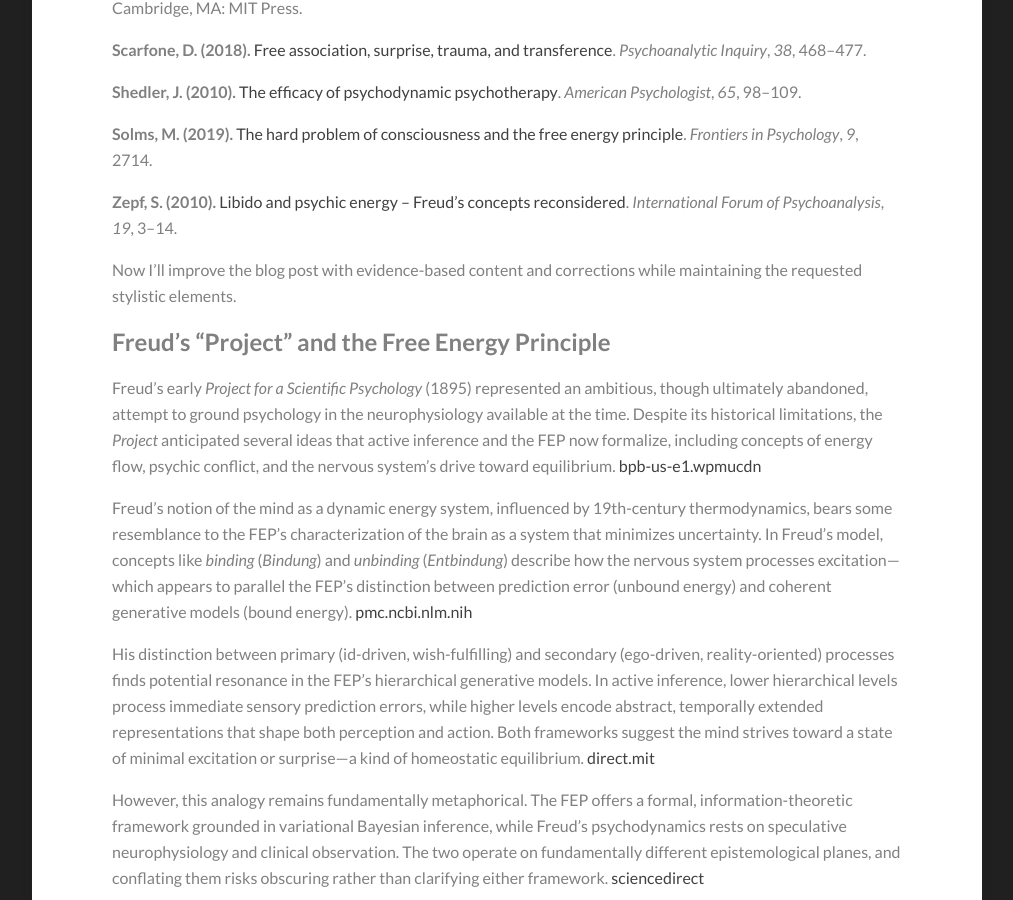
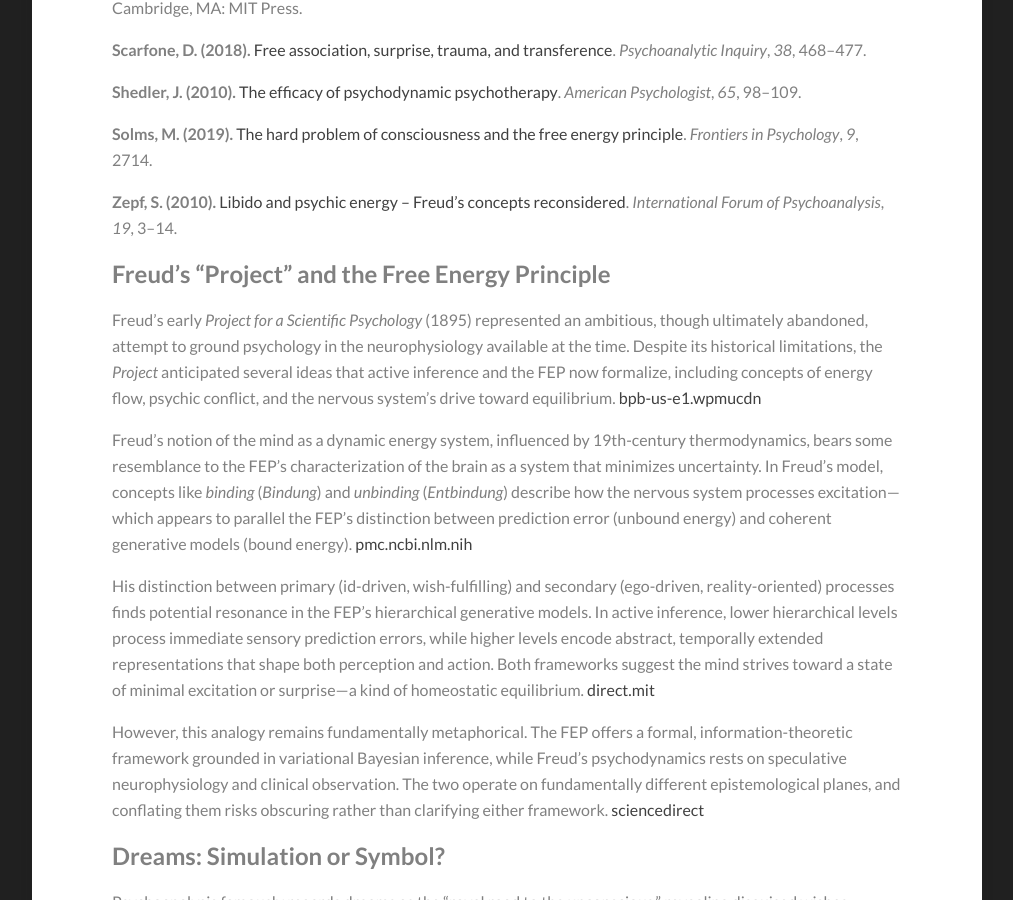
Before and after one commit to Kamran-Afzali/Kamran-Afzali.github.io, a Jekyll site: the page built from _posts/2026-03-25-analysis_FEP_01.md, in a window 1280 px wide and 900 px high, scrolled down 4549 px. Shown: the whole window, without its empty margins (133-1146 px from the left). Built offline with Jekyll 4.4.1, drawn with Linux system fonts in a browser that asks for light colours; our own code applies the rules of GitHub Pages for plain Markdown files.

Commit message:
Update 2026-03-25-analysis_FEP_01.md

```diff
--- a/_posts/2026-03-25-analysis_FEP_01.md
+++ b/_posts/2026-03-25-analysis_FEP_01.md
@@ -111,7 +111,6 @@ The dialogue between psychoanalysis and active inference is rich but has concept
 
 **Zepf, S. (2010).** [Libido and psychic energy – Freud’s concepts reconsidered](https://www.tandfonline.com/doi/abs/10.1080/08037060802450753). *International Forum of Psychoanalysis*, *19*, 3–14.
 
-Now I'll improve the blog post with evidence-based content and corrections while maintaining the requested stylistic elements.
 
 
 
```
